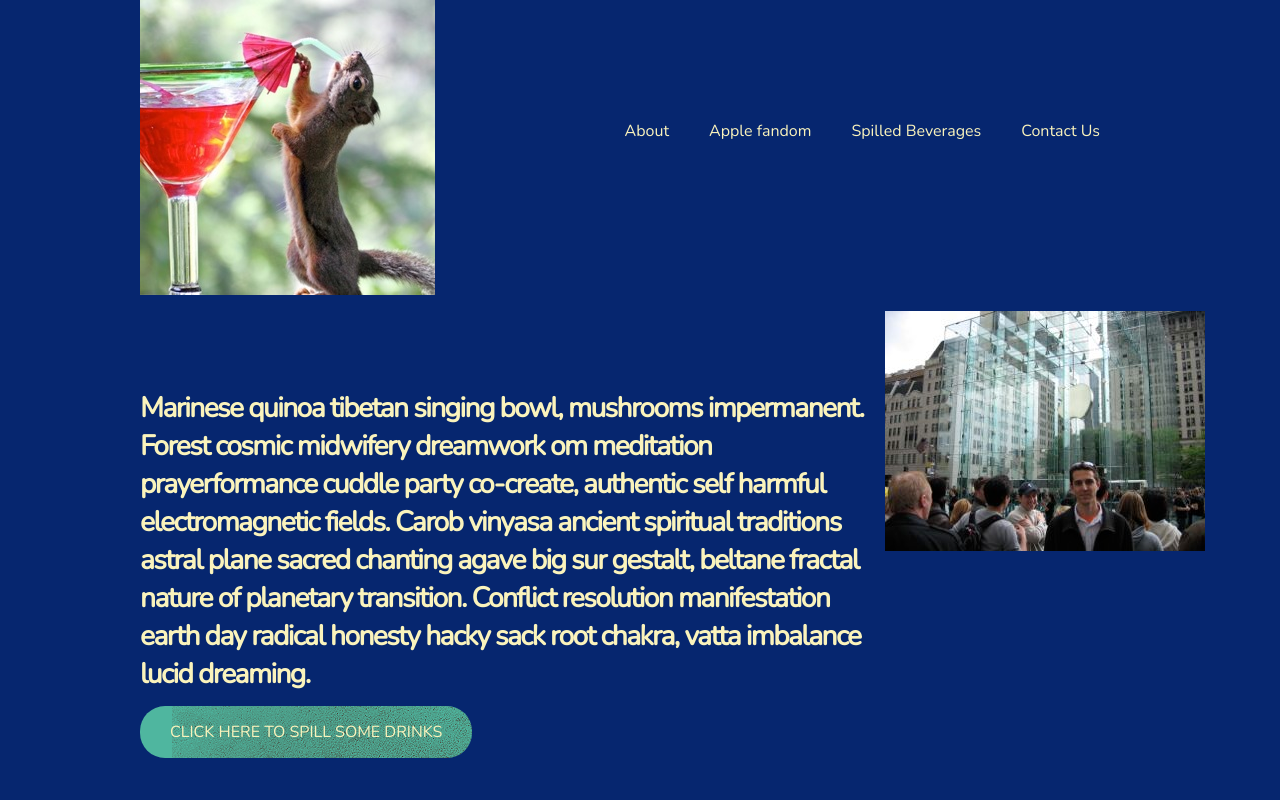
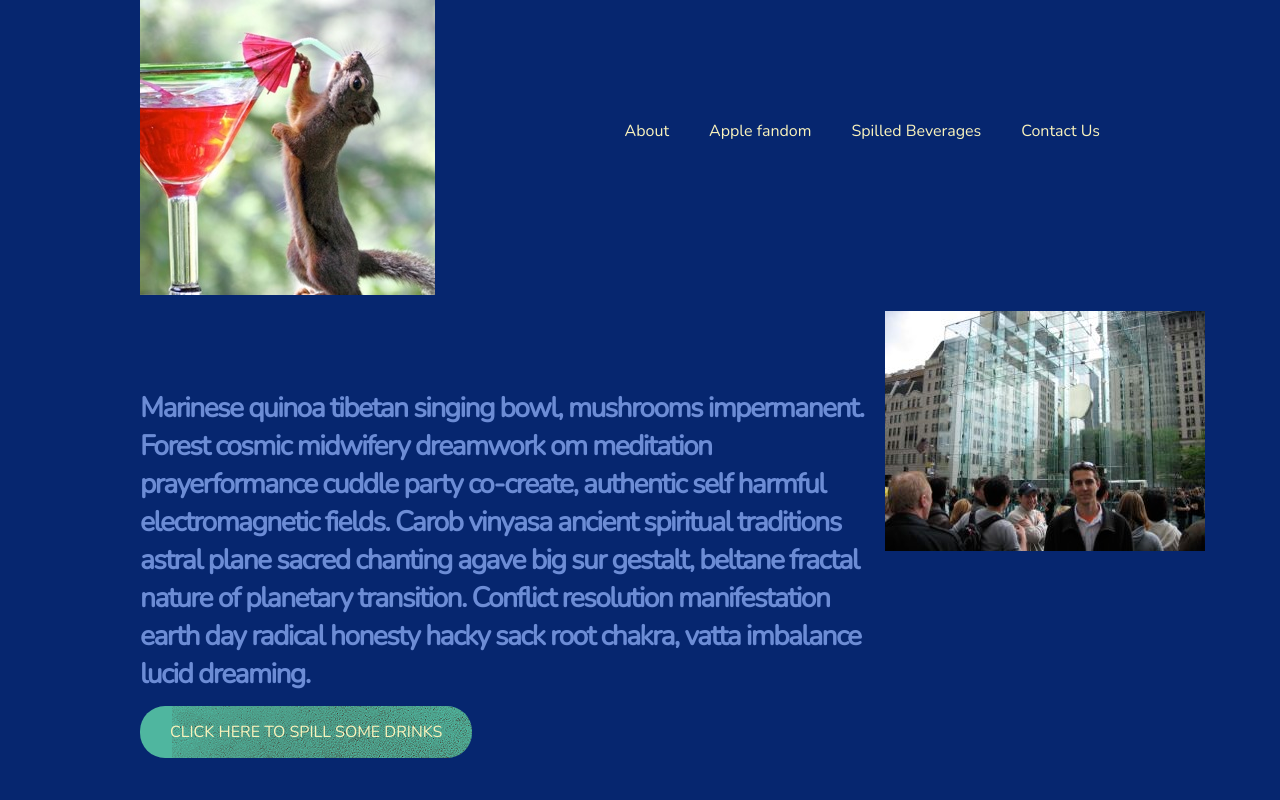
Before and after one commit to bmurphy1-devbootcamp/quirkiness, a plain HTML site: page index.html in a window 1280 px wide. Shown: the top 800 px of the page. Drawn offline with nearby package versions, Linux system fonts and the light colour scheme.

Commit message:
Updated text color

```diff
--- a/css/style.css
+++ b/css/style.css
@@ -1,6 +1,6 @@
 body {
 	font-family: 'Nunito', sans-serif;
-	color: #FAF3BC;
+	color: #6C8CD5;
 	background: #06266F;
 }
 
```
